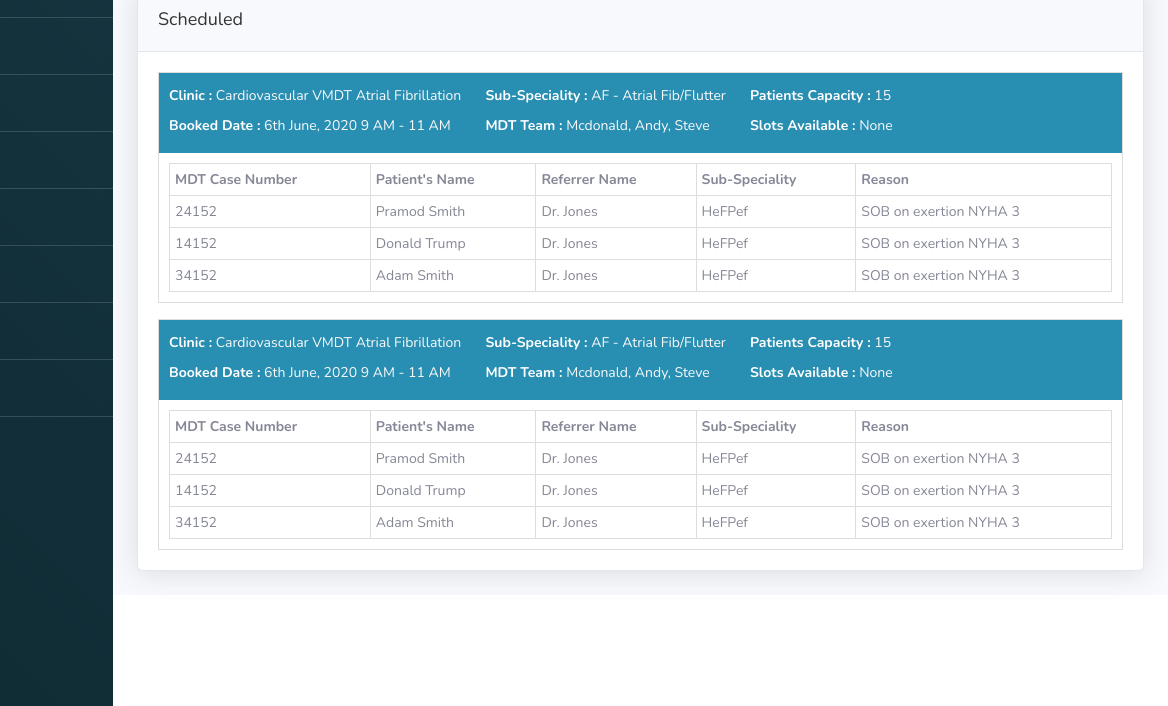
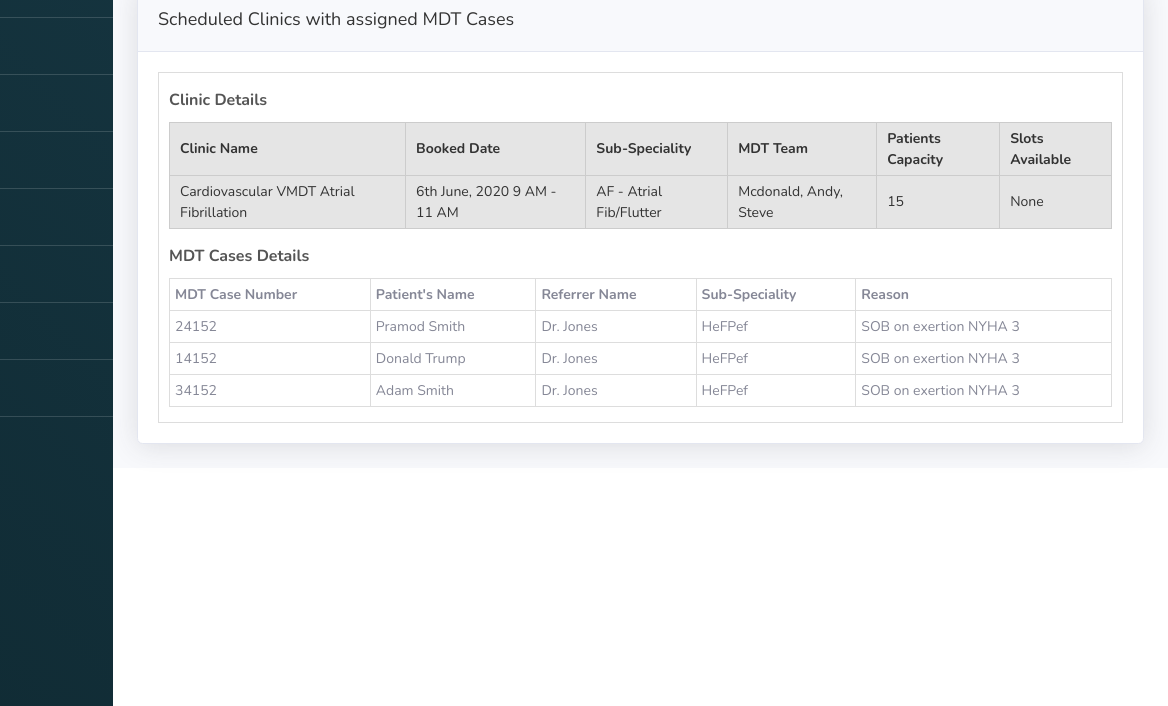
Before and after one commit to mannu1720/vMDT, a website with bundled scripts: page scheduled.html in a window 1280 px wide. Shown: the part 94-800 px from the top of the page, 112-1280 px from the left. Built offline with nearby package versions, Linux system fonts and the light colour scheme.

Commit message:
Scheduled chnages

```diff
--- a/css/custom.css
+++ b/css/custom.css
@@ -673,7 +673,7 @@ div#myModal_assigned .mdt-cases ul li {
 } */
 .scheduled-box {
     border: solid 1px #ddd;
-    padding: 0;
+    padding: 0 0 15px 0;
 }
 .scheduled-box h2 {
     padding: 0;
@@ -684,7 +684,7 @@ div#myModal_assigned .mdt-cases ul li {
     box-shadow: 0 0 5px #ddd;
 }
 .scheduled-box-content{
-    padding: 10px;
+    padding: 0 10px;
 }
 .scheduled-box ul.scheduled-box-header {
     background: #288eb2;
@@ -741,3 +741,28 @@ div#myModal_assigned .mdt-cases ul li {
     display: inline-block;
     width: auto;
  }
+
+
+ .clinic_name {
+    padding: 8px 10px;
+}
+.clinic-details table {
+    width: 100%;
+}
+.clinic-details table th, .clinic-details table td {
+    border: solid 1px #ccc;
+    text-align: left;
+    padding: 5px 10px;
+    font-size: 14px;
+    background: rgba(0,0,0,0.1);
+    color: #333;
+}
+.sub-title {
+    padding: 10px 0;
+    color: #555;
+    font-weight: bold;
+    margin-top: 5px;
+}
+.clinic-details {
+    padding: 0 10px;
+}
--- a/scheduled.html
+++ b/scheduled.html
@@ -221,15 +221,48 @@
             <div class="container-fluid mt-4">
                 <div class="card shadow mb-4">
                 <div class="card-header">
-                    <h2 class="table-title text-primary">Scheduled</h2>
+                    <h2 class="table-title text-primary">Scheduled Clinics with assigned MDT Cases</h2>
                 </div>
                 <div class="card-body">
                 <div class="row">
                     <div class="col-xl-12">
                         <div class="scheduled-box">
-                            <ul class="scheduled-box-header">
+
+                            <div class="clinic-details">
+                                <div class="sub-title">
+                                    Clinic Details
+                                </div>
+                                <table>
+                                    <thead>
+                                        <tr>
+                                            <th>Clinic Name</th>
+                                            <th>Booked Date</th>
+                                            <th>Sub-Speciality</th>
+                                            <th>MDT Team</th>
+                                            <th>Patients Capacity</th>
+                                            <th>Slots Available</th>
+
+                                        </tr>
+                                    </thead>
+                                    <tbody>
+                                        <tr>
+                                            <td>Cardiovascular VMDT Atrial Fibrillation</td>
+                                            <td> 6th June, 2020 9 AM - 11 AM</td>
+                                            <td>AF - Atrial Fib/Flutter</td>
+                                            <td>Mcdonald, Andy, Steve</td>
+                                            <td>15</td>
+                                            <td>None</td>
+
+                                        </tr>
+
+                                    </tbody>
+
+                                </table>
+                            </div>
+                            <!-- <ul class="scheduled-box-header">
+
                                 <div class="left">
-                                    <li> <strong>Clinic :</strong> Cardiovascular VMDT Atrial Fibrillation</li>
+                                    <li style="list-style: none;"> <strong>Clinic Name :</strong> Cardiovascular VMDT Atrial Fibrillation</li>
                                 <li> <strong>Booked Date :</strong> 6th June, 2020 9 AM - 11 AM</li>
 
                                 </div>
@@ -242,9 +275,14 @@
                                 <li> <strong>Patients Capacity :</strong> 15</li>
                                 <li> <strong>Slots Available :</strong> None</li>
                                 </div>
-                            </ul>
+                            </ul> -->
+
+
+
                              <div class="scheduled-box-content">
-
+                                <div class="sub-title">
+                                    MDT Cases Details
+                                </div>
                                 <table>
                                     <thead>
                                         <tr>
@@ -292,73 +330,7 @@
                              </div>
                         </div>
                     </div>
-                    <div class="col-xl-12 mt-3">
-                        <div class="scheduled-box">
-                            <ul class="scheduled-box-header">
-                                <div class="left">
-                                    <li> <strong>Clinic :</strong> Cardiovascular VMDT Atrial Fibrillation</li>
-                                <li> <strong>Booked Date :</strong> 6th June, 2020 9 AM - 11 AM</li>
 
-                                </div>
-                                <div class="center">
-                                    <li> <strong>Sub-Speciality :</strong> AF - Atrial Fib/Flutter</li>
-                                    <li> <strong>MDT Team :</strong> Mcdonald, Andy, Steve</li>
-                                </div>
-                                <div class="right">
-
-                                <li> <strong>Patients Capacity :</strong> 15</li>
-                                <li> <strong>Slots Available :</strong> None</li>
-                                </div>
-                            </ul>
-                             <div class="scheduled-box-content">
-
-                                <table>
-                                    <thead>
-                                        <tr>
-                                            <th>MDT Case Number</th>
-                                            <th>Patient's Name</th>
-                                            <th>Referrer Name</th>
-                                            <th>Sub-Speciality</th>
-                                            <th>Reason</th>
-                                        </tr>
-                                    </thead>
-                                    <tbody>
-                                        <tr>
-                                            <td>24152</td>
-                                            <td> Pramod Smith</td>
-                                            <td>Dr. Jones</td>
-                                            <td>HeFPef</td>
-                                            <td>SOB on exertion NYHA 3</td>
-                                        </tr>
-                                        <tr>
-                                            <td>14152</td>
-                                            <td> Donald Trump</td>
-                                            <td>Dr. Jones</td>
-                                            <td>HeFPef</td>
-                                            <td>SOB on exertion NYHA 3</td>
-                                        </tr>
-                                        <tr>
-                                            <td>34152</td>
-                                            <td> Adam Smith</td>
-                                            <td>Dr. Jones</td>
-                                            <td>HeFPef</td>
-                                            <td>SOB on exertion NYHA 3</td>
-                                        </tr>
-                                    </tbody>
-
-                                </table>
-                                <!-- <ul class="mdt-case-card">
-                                    <li> <strong> :</strong> </li>
-                                    <li> <strong> :</strong></li>
-                                    <li> <strong> :</strong> </li>
-                                    <li> <strong> :</strong> </li>
-                                    <li> <strong> :</strong> </li>
-                                </ul> -->
-
-
-                             </div>
-                        </div>
-                    </div>
 
 
 
```
